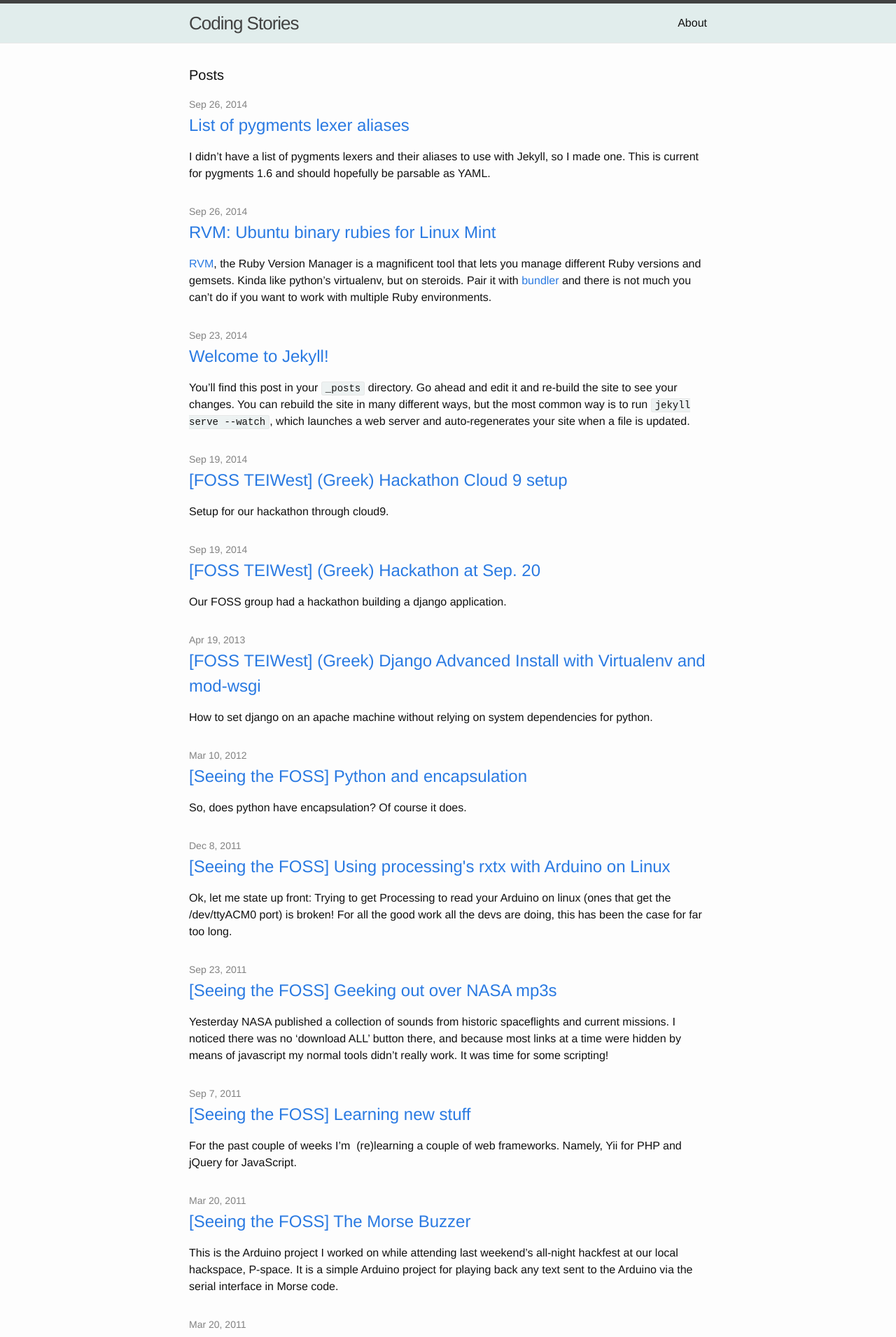
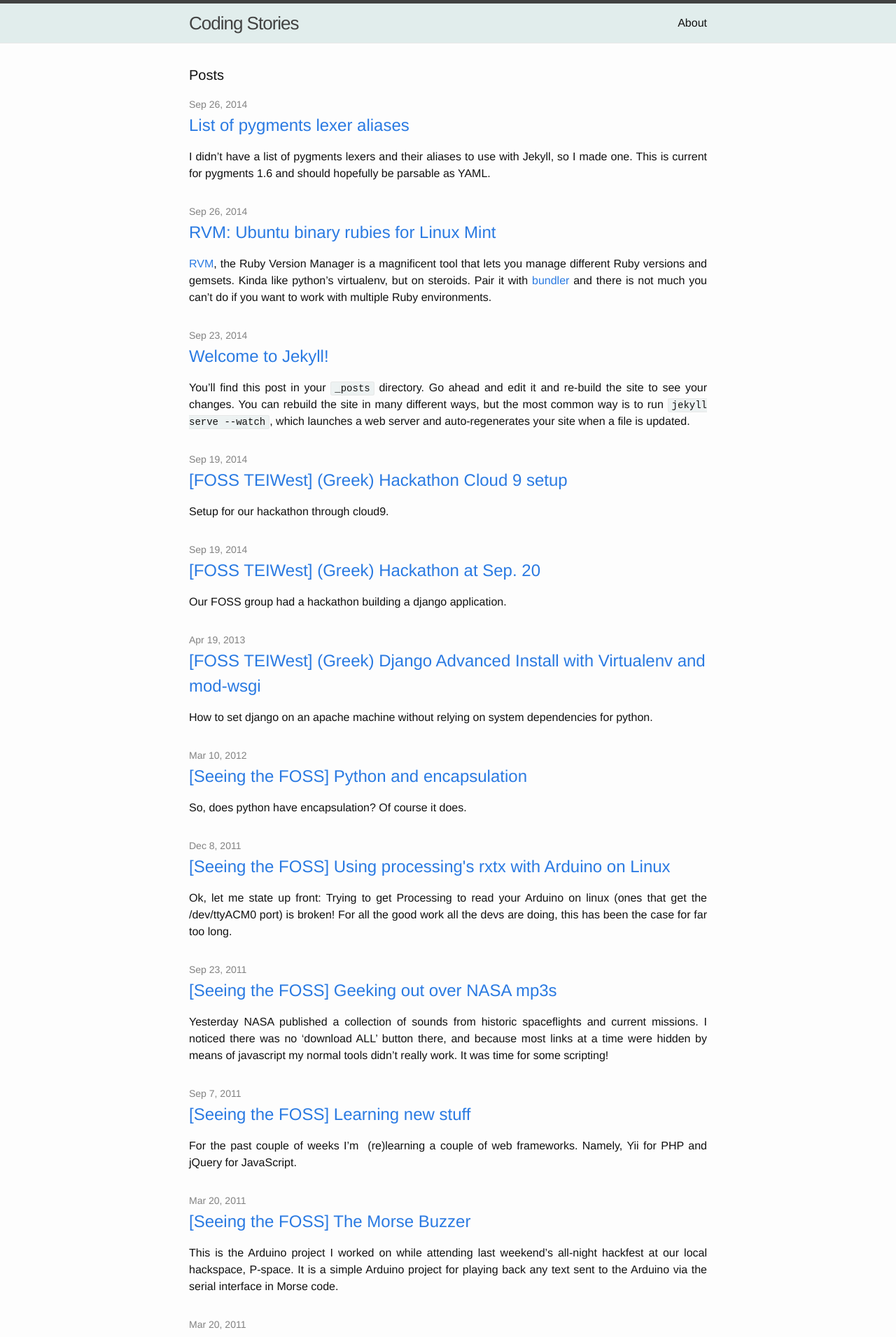
Before and after one commit to nickraptis/nickraptis.github.io, a Jekyll site: the page built from index.html, in a window 1280 px wide. Shown: the top 1910 px of the page at 70% size. Built offline with Jekyll 4.4.1, drawn with Linux system fonts in a browser that asks for light colours; nearby versions of some CDN libraries; Markdown is read by kramdown in place of the engine named in the settings; comment, search, counter and statistics services are not loaded.

Commit message:
Use justify alignment for the main article

```diff
--- a/_sass/9-original/_layout.scss
+++ b/_sass/9-original/_layout.scss
@@ -185,6 +185,10 @@
 
     > li {
         margin-bottom: $spacing-unit;
+
+        p {
+            text-align: justify;
+        }
     }
 }
 
@@ -219,6 +223,7 @@
 
 .post-content {
     margin-bottom: $spacing-unit;
+    text-align: justify;
 
     h2 {
         font-size: 32px;
```
